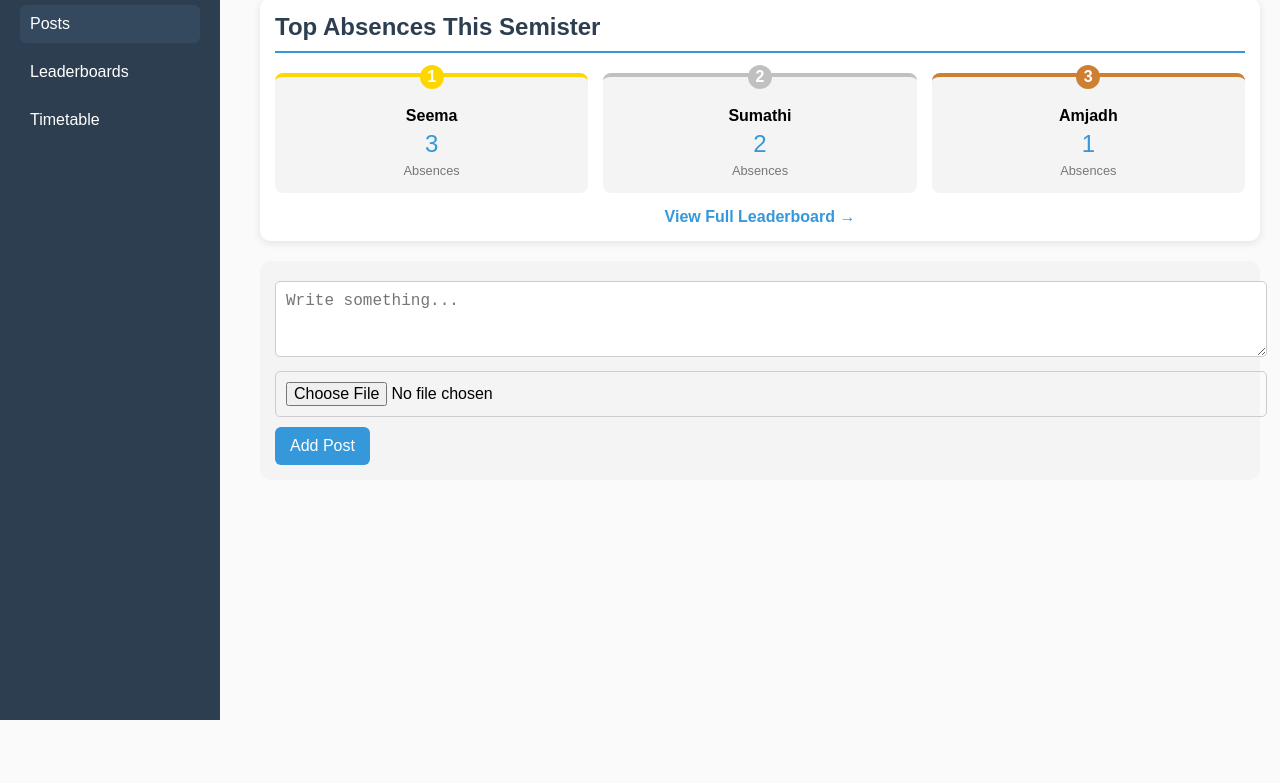
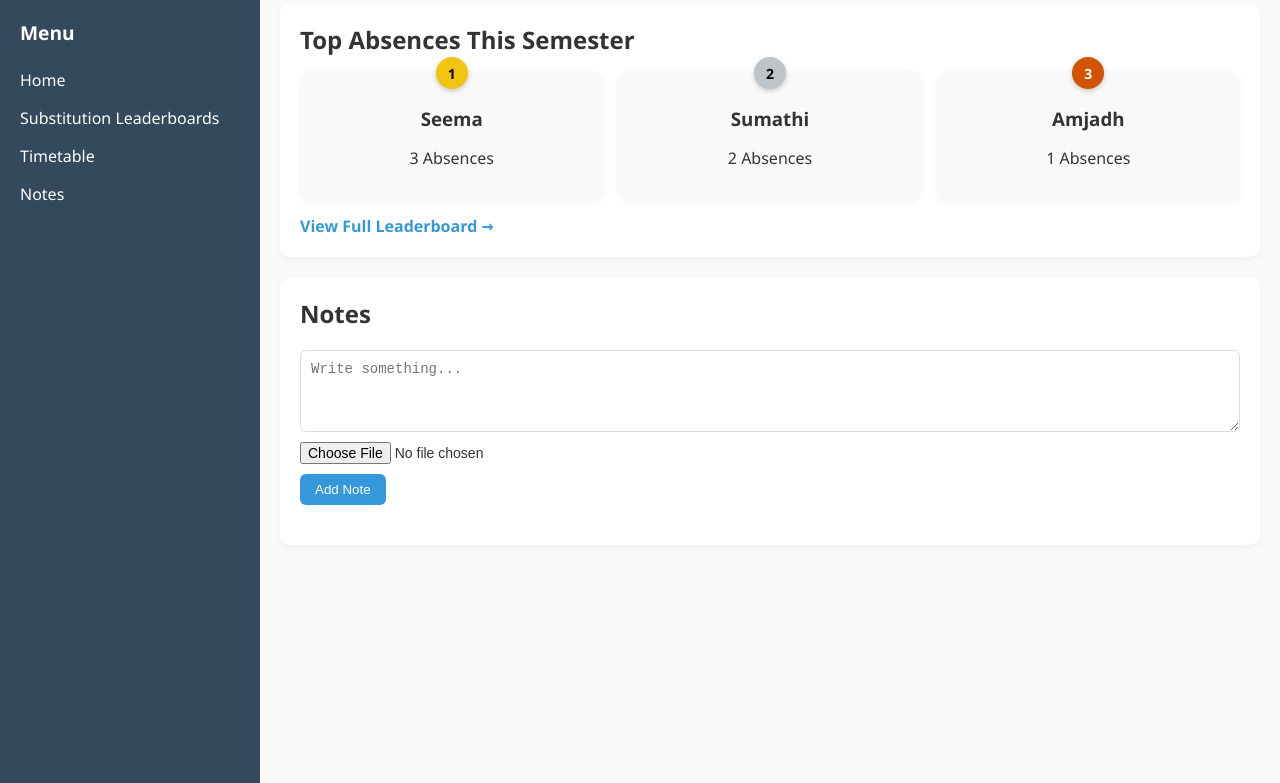
Before and after one commit to vixxerrz/hodgkin, a plain HTML site: page index.html in a window 1280 px wide. Shown: the part 80-863 px from the top of the page. Before the commit the page ends 800 px from the top, so only its background shows below. Drawn offline with Linux system fonts and the light colour scheme.

Commit message:
fixed basic issues
fixed the leaderboards etc

```diff
--- /dev/null
+++ b/edit.html
@@ -0,0 +1,72 @@
+<!DOCTYPE html>
+<html lang="en">
+<head>
+  <meta charset="UTF-8">
+  <meta name="viewport" content="width=device-width, initial-scale=1.0">
+  <title>HODGKIN - Edit Absences</title>
+  <style>
+    :root {
+      --primary: #2c3e50; --secondary: #34495e; --accent: #3498db;
+      --danger: #e74c3c; --success: #2ecc71; --light: #f4f4f4; --text-dark: #333;
+    }
+    body { margin:0; font-family: Arial, sans-serif; background:#fafafa; }
+    header { background: var(--primary); color:white; padding: 15px; }
+    .container { max-width: 900px; margin:auto; padding:20px; }
+    .teacher-list { background:white; border-radius:8px; overflow:hidden; }
+    .teacher-header, .teacher-item { display:grid; grid-template-columns: 3fr 1fr 1fr; padding:12px; }
+    .teacher-header { background: var(--secondary); color:white; font-weight:bold; }
+    .teacher-item:nth-child(even) { background:#f9f9f9; }
+    .btn-increment, .btn-decrement { border:none; color:white; border-radius:50%; width:30px; height:30px; font-weight:bold; cursor:pointer; }
+    .btn-increment { background: var(--danger); }
+    .btn-decrement { background: var(--success); }
+  </style>
+</head>
+<body>
+  <header>
+    <h1>HODGKIN - Edit Absences</h1>
+    <a href="leaderboards.html" style="color:white;">← Back to Leaderboards</a>
+  </header>
+
+  <div class="container">
+    <div class="teacher-list">
+      <div class="teacher-header">
+        <div>Teacher</div><div>Absences</div><div>Actions</div>
+      </div>
+      <div id="teachersContainer"></div>
+    </div>
+    <button onclick="saveChanges()" style="margin-top:20px; padding:10px 20px; background:var(--success); color:white; border:none; border-radius:6px;">Save Changes</button>
+  </div>
+
+  <script src="leaderboard-data.js"></script>
+  <script>
+    let editedTeachers = JSON.parse(JSON.stringify(teachers));
+
+    function renderTeachers() {
+      const container = document.getElementById("teachersContainer");
+      container.innerHTML = "";
+      editedTeachers.forEach((t,i) => {
+        const div = document.createElement("div");
+        div.className = "teacher-item";
+        div.innerHTML = `
+          <div>${t.name}</div>
+          <div class="absence-count">${t.absences}</div>
+          <div>
+            <button class="btn-increment" onclick="increment(${i})">+</button>
+            <button class="btn-decrement" onclick="decrement(${i})">-</button>
+          </div>`;
+        container.appendChild(div);
+      });
+    }
+
+    function increment(i) { editedTeachers[i].absences++; renderTeachers(); }
+    function decrement(i) { if(editedTeachers[i].absences>0){ editedTeachers[i].absences--; renderTeachers(); } }
+
+    function saveChanges() {
+      alert("Changes saved locally. (Note: To persist changes for everyone, you’ll need a backend or manual update to leaderboard-data.js)");
+      console.log("Updated teachers:", editedTeachers);
+    }
+
+    document.addEventListener("DOMContentLoaded", renderTeachers);
+  </script>
+</body>
+</html>
--- a/index.html
+++ b/index.html
@@ -1,9 +1,10 @@
 <!DOCTYPE html>
 <html lang="en">
 <head>
-  <meta charset="UTF-8">
-  <meta name="viewport" content="width=device-width, initial-scale=1.0">
-  <title>HODGKIN - Posts</title>
+  <meta charset="UTF-8" />
+  <meta name="viewport" content="width=device-width, initial-scale=1.0"/>
+  <title>HODGKIN - Home</title>
+  <link rel="stylesheet" href="style.css" />
   <style>
     :root {
       --primary: #2c3e50;
@@ -11,400 +12,303 @@
       --accent: #3498db;
       --light: #f4f4f4;
       --text-dark: #333;
-      --gold: #ffd700;
-      --silver: #c0c0c0;
-      --bronze: #cd7f32;
+      --gold: #f1c40f;
+      --silver: #bdc3c7;
+      --bronze: #d35400;
     }
 
     body {
       margin: 0;
-      font-family: Arial, sans-serif;
+      font-family: 'Segoe UI', Tahoma, Geneva, Verdana, sans-serif;
+      background: #fafafa;
+      color: var(--text-dark);
+    }
+
+    header {
+      background: var(--primary);
+      color: white;
+      padding: 15px 20px;
+      text-align: center;
+      font-size: 1.5rem;
+      font-weight: bold;
+    }
+
+    .container {
       display: flex;
       min-height: 100vh;
-      background: #fafafa;
     }
 
     /* Sidebar */
-    .sidebar {
+    nav {
       width: 220px;
-      background-color: var(--primary);
+      background: var(--secondary);
       color: white;
       padding: 20px;
-      box-sizing: border-box;
-      position: fixed;
-      top: 0;
-      left: 0;
-      bottom: 0;
+      flex-shrink: 0;
     }
 
-    .sidebar h2 {
-      text-align: center;
-      margin-bottom: 20px;
-      font-size: 1.4rem;
-      letter-spacing: 1px;
+    nav h2 {
+      font-size: 1.2rem;
+      margin-bottom: 15px;
     }
 
-    .sidebar a {
+    nav a {
       display: block;
       color: white;
       text-decoration: none;
-      margin: 10px 0;
-      padding: 10px;
-      border-radius: 6px;
-      transition: background 0.2s;
+      padding: 8px 0;
+      transition: 0.3s;
     }
 
-    .sidebar a:hover, .sidebar a.active {
-      background: var(--secondary);
+    nav a:hover {
+      color: var(--accent);
     }
 
     /* Main content */
-    .main {
-      margin-left: 240px;
+    main {
+      flex-grow: 1;
       padding: 20px;
-      flex: 1;
     }
 
-    /* Page headers */
-    h1 {
-      margin-top: 0;
-      color: var(--text-dark);
-    }
-
-    /* Post form */
-    .post-form {
-      margin-bottom: 20px;
-      background: var(--light);
-      padding: 15px;
-      border-radius: 10px;
-    }
-
-    .post-form input, .post-form textarea {
-      width: 100%;
-      padding: 10px;
-      margin: 5px 0;
-      border-radius: 5px;
-      border: 1px solid #ccc;
-      font-size: 1rem;
-    }
-
-    .post-form button {
-      background: var(--accent);
-      color: white;
-      border: none;
-      padding: 10px 15px;
-      border-radius: 6px;
-      cursor: pointer;
-      font-size: 1rem;
-      margin-top: 5px;
-    }
-
-    .post-form button:hover {
-      background: #2980b9;
-    }
-
-    /* Posts */
-    .post {
-      border: 1px solid #ddd;
-      padding: 15px;
-      margin-bottom: 15px;
-      border-radius: 10px;
-      background: #fff;
-      word-wrap: break-word;
-    }
-
-    .post img {
-      max-width: 100%;
-      border-radius: 6px;
-      margin-top: 10px;
-      display: block;
-    }
-
-    /* Leaderboard section */
+    /* Leaderboard Section */
     .leaderboard-preview {
       background: white;
       border-radius: 10px;
-      padding: 15px;
+      padding: 20px;
+      box-shadow: 0 2px 8px rgba(0,0,0,0.05);
       margin-bottom: 20px;
-      box-shadow: 0 2px 8px rgba(0,0,0,0.1);
     }
 
     .leaderboard-preview h2 {
       margin-top: 0;
-      color: var(--primary);
-      border-bottom: 2px solid var(--accent);
-      padding-bottom: 10px;
+      margin-bottom: 15px;
     }
 
-    .top-teachers {
+    .top-three {
       display: flex;
+      gap: 15px;
       justify-content: space-around;
       flex-wrap: wrap;
-      gap: 15px;
     }
 
-    .teacher-card {
-      background: var(--light);
-      border-radius: 8px;
-      padding: 15px;
+    .top-card {
+      flex: 1;
+      min-width: 150px;
+      background: #f9f9f9;
+      border-radius: 12px;
+      padding: 25px 15px 15px;
+      position: relative;
       text-align: center;
-      flex: 1;
-      min-width: 120px;
-      position: relative;
-    }
-
-    .rank-1 {
-      border-top: 4px solid var(--gold);
-    }
-
-    .rank-2 {
-      border-top: 4px solid var(--silver);
-    }
-
-    .rank-3 {
-      border-top: 4px solid var(--bronze);
+      box-shadow: 0 2px 6px rgba(0,0,0,0.05);
     }
 
     .rank-badge {
       position: absolute;
-      top: -12px;
+      top: -14px;
       left: 50%;
       transform: translateX(-50%);
-      width: 24px;
-      height: 24px;
       border-radius: 50%;
+      width: 32px;
+      height: 32px;
       display: flex;
       align-items: center;
       justify-content: center;
       font-weight: bold;
-      color: white;
+      font-size: 14px;
+      box-shadow: 0 2px 5px rgba(0,0,0,0.2);
     }
 
     .rank-1 .rank-badge {
       background: var(--gold);
+      color: #000;
+    }
+    .rank-2 .rank-badge {
+      background: var(--silver);
+      color: #000;
+    }
+    .rank-3 .rank-badge {
+      background: var(--bronze);
+      color: #fff;
     }
 
-    .rank-2 .rank-badge {
-      background: var(--silver);
+    .top-card h3 {
+      margin: 10px 0 5px;
     }
 
-    .rank-3 .rank-badge {
-      background: var(--bronze);
-    }
-
-    .teacher-name {
-      font-weight: bold;
-      margin: 15px 0 5px;
-    }
-
-    .absences-count {
-      font-size: 1.5rem;
-      color: var(--accent);
-      margin: 5px 0;
-    }
-
-    .absences-label {
-      font-size: 0.8rem;
-      color: #777;
-    }
-
-    .view-full {
-      display: block;
-      text-align: center;
+    .leaderboard-link {
+      display: inline-block;
       margin-top: 15px;
       color: var(--accent);
+      font-weight: 600;
       text-decoration: none;
-      font-weight: bold;
     }
-
-    .view-full:hover {
+    .leaderboard-link:hover {
       text-decoration: underline;
     }
 
-    /* Responsive layout */
+    /* Notes Section */
+    .notes {
+      background: white;
+      padding: 20px;
+      border-radius: 10px;
+      box-shadow: 0 2px 8px rgba(0,0,0,0.05);
+    }
+
+    .notes h2 {
+      margin-top: 0;
+    }
+
+    .note-form {
+      display: flex;
+      flex-direction: column;
+      gap: 10px;
+      margin-bottom: 20px;
+    }
+
+    .note-form textarea {
+      resize: vertical;
+      min-height: 60px;
+      padding: 10px;
+      border: 1px solid #ddd;
+      border-radius: 6px;
+      font-size: 14px;
+    }
+
+    .note-form input[type="file"] {
+      font-size: 14px;
+    }
+
+    .note-form button {
+      align-self: flex-start;
+      background: var(--accent);
+      color: white;
+      border: none;
+      padding: 8px 15px;
+      border-radius: 6px;
+      cursor: pointer;
+    }
+
+    .note-form button:hover {
+      background: #2980b9;
+    }
+
+    .note {
+      border-bottom: 1px solid #eee;
+      padding: 15px 0;
+    }
+
+    .note img {
+      max-width: 100%;
+      border-radius: 6px;
+      margin-top: 10px;
+    }
+
     @media (max-width: 768px) {
-      body {
+      .container {
         flex-direction: column;
       }
-
-      .sidebar {
-        position: relative;
+      nav {
         width: 100%;
-        height: auto;
         display: flex;
-        flex-direction: row;
         justify-content: space-around;
-        padding: 10px;
-      }
-
-      .sidebar h2 {
-        display: none; /* Hide large title on small screens */
-      }
-
-      .sidebar a {
-        margin: 0;
-        padding: 10px;
-        text-align: center;
-        flex: 1;
-        font-size: 0.9rem;
-      }
-
-      .main {
-        margin: 0;
-      }
-
-      .top-teachers {
-        flex-direction: column;
       }
     }
   </style>
 </head>
 <body>
-  <!-- Sidebar -->
-  <div class="sidebar">
-    <h2>HODGKIN</h2>
-    <a href="index.html" class="active">Posts</a>
-    <a href="leaderboards.html">Leaderboards</a>
-    <a href="timetable.html">Timetable</a>
+  <header>HODGKIN</header>
+  <div class="container">
+    <nav>
+      <h2>Menu</h2>
+      <a href="index.html">Home</a>
+      <a href="leaderboards.html">Substitution Leaderboards</a>
+      <a href="timetable.html">Timetable</a>
+      <a href="notes.html">Notes</a>
+    </nav>
+    <main>
+      <!-- Leaderboard -->
+      <div class="leaderboard-preview">
+        <h2>Top Absences This Semester</h2>
+        <div class="top-three" id="topThree"></div>
+        <a href="leaderboards.html" class="leaderboard-link">View Full Leaderboard →</a>
+      </div>
+
+      <!-- Notes -->
+      <div class="notes">
+        <h2>Notes</h2>
+        <form class="note-form" id="noteForm">
+          <textarea id="noteText" placeholder="Write something..."></textarea>
+          <input type="file" id="noteImage" accept="image/*"/>
+          <button type="submit">Add Note</button>
+        </form>
+        <div id="notesContainer"></div>
+      </div>
+    </main>
   </div>
 
-  <!-- Main content -->
-  <div class="main">
-    <h1>Posts</h1>
+  <script src="leaderboard-data.js"></script>
+  <script>
+    // --- Leaderboard ---
+    function renderTopThree() {
+      const sorted = [...teachers].sort((a,b) => b.absences - a.absences);
+      const top3 = sorted.slice(0,3);
+      const container = document.getElementById("topThree");
+      container.innerHTML = "";
 
-    <!-- Top Teachers Leaderboard Preview -->
-    <div class="leaderboard-preview">
-      <h2>Top Absences This Semister</h2>
-      <div class="top-teachers" id="top-teachers">
-        <!-- Content will be populated by JavaScript -->
-      </div>
-      <a href="leaderboards.html" class="view-full">View Full Leaderboard →</a>
-    </div>
-
-    <!-- Post Form -->
-    <div class="post-form">
-      <textarea id="postText" placeholder="Write something..." rows="3"></textarea>
-      <input type="file" id="postImage" accept="image/*">
-      <button onclick="addPost()">Add Post</button>
-    </div>
-
-    <!-- Posts Container -->
-    <div id="posts"></div>
-  </div>
-
-  <script>
-    // Teacher data
-    const teachers = [
-      {
-        "name": "Hafeeza",
-        "absences": 0
-      },
-      {
-        "name": "Krishna",
-        "absences": 0
-      },
-      {
-        "name": "Seema",
-        "absences": 3
-      },
-      {
-        "name": "Amjadh",
-        "absences": 1
-      },
-      {
-        "name": "Vinoth",
-        "absences": 0
-      },
-      {
-        "name": "Abraham",
-        "absences": 1
-      },
-      {
-        "name": "Anthony",
-        "absences": 0
-      },
-      {
-        "name": "Sumathi",
-        "absences": 2
-      },
-      {
-        "name": "Azima",
-        "absences": 0
-      }
-    ];
-
-    // Display top teachers
-    function displayTopTeachers() {
-      // Sort teachers by absences (descending)
-      const sortedTeachers = [...teachers].sort((a, b) => b.absences - a.absences);
-
-      // Get top 3
-      const topTeachers = sortedTeachers.slice(0, 3);
-
-      const container = document.getElementById('top-teachers');
-      container.innerHTML = '';
-
-      topTeachers.forEach((teacher, index) => {
-        const rankClass = `rank-${index + 1}`;
-        const card = document.createElement('div');
-        card.className = `teacher-card ${rankClass}`;
+      top3.forEach((t, i) => {
+        const card = document.createElement("div");
+        card.className = `top-card rank-${i+1}`;
         card.innerHTML = `
-          <div class="rank-badge">${index + 1}</div>
-          <div class="teacher-name">${teacher.name}</div>
-          <div class="absences-count">${teacher.absences}</div>
-          <div class="absences-label">Absences</div>
+          <div class="rank-badge">${i+1}</div>
+          <h3>${t.name}</h3>
+          <p>${t.absences} Absences</p>
         `;
         container.appendChild(card);
       });
     }
+    renderTopThree();
 
-    // Load posts from localStorage
-    let posts = JSON.parse(localStorage.getItem("posts")) || [];
+    // --- Notes ---
+    const noteForm = document.getElementById("noteForm");
+    const notesContainer = document.getElementById("notesContainer");
 
-    function displayPosts() {
-      const postsContainer = document.getElementById("posts");
-      postsContainer.innerHTML = "";
-      posts.slice().reverse().forEach(post => {
-        const postDiv = document.createElement("div");
-        postDiv.classList.add("post");
-        postDiv.innerHTML = `
-          <p>${post.text}</p>
-          ${post.image ? `<img src="${post.image}" alt="Post image">` : ""}
+    function loadNotes() {
+      const notes = JSON.parse(localStorage.getItem("notes")) || [];
+      notesContainer.innerHTML = "";
+      notes.forEach(n => {
+        const div = document.createElement("div");
+        div.className = "note";
+        div.innerHTML = `
+          <p>${n.text}</p>
+          ${n.image ? `<img src="${n.image}" />` : ""}
         `;
-        postsContainer.appendChild(postDiv);
+        notesContainer.appendChild(div);
       });
     }
 
-    // Add new post
-    function addPost() {
-      const text = document.getElementById("postText").value.trim();
-      const imageInput = document.getElementById("postImage");
-      if (!text && !imageInput.files.length) return;
+    noteForm.addEventListener("submit", e => {
+      e.preventDefault();
+      const text = document.getElementById("noteText").value.trim();
+      const file = document.getElementById("noteImage").files[0];
 
-      if (imageInput.files.length) {
-        const reader = new FileReader();
-        reader.onload = function(e) {
-          posts.push({ text, image: e.target.result });
-          localStorage.setItem("posts", JSON.stringify(posts));
-          displayPosts();
-        };
-        reader.readAsDataURL(imageInput.files[0]);
-      } else {
-        posts.push({ text, image: null });
-        localStorage.setItem("posts", JSON.stringify(posts));
-        displayPosts();
-      }
+      if (!text && !file) return;
 
-      // Reset form
-      document.getElementById("postText").value = "";
-      imageInput.value = "";
-    }
+      const reader = new FileReader();
+      reader.onload = function() {
+        const notes = JSON.parse(localStorage.getItem("notes")) || [];
+        notes.unshift({
+          text,
+          image: file ? reader.result : null
+        });
+        localStorage.setItem("notes", JSON.stringify(notes));
+        loadNotes();
+        noteForm.reset();
+      };
+      if (file) reader.readAsDataURL(file);
+      else reader.onload();
+    });
 
-    // Display content on load
-    document.addEventListener('DOMContentLoaded', function() {
-      displayTopTeachers();
-      displayPosts();
-    });
+    loadNotes();
   </script>
 </body>
 </html>
```
Also changed, not shown: leaderboards.html (+0 -3 lines).
